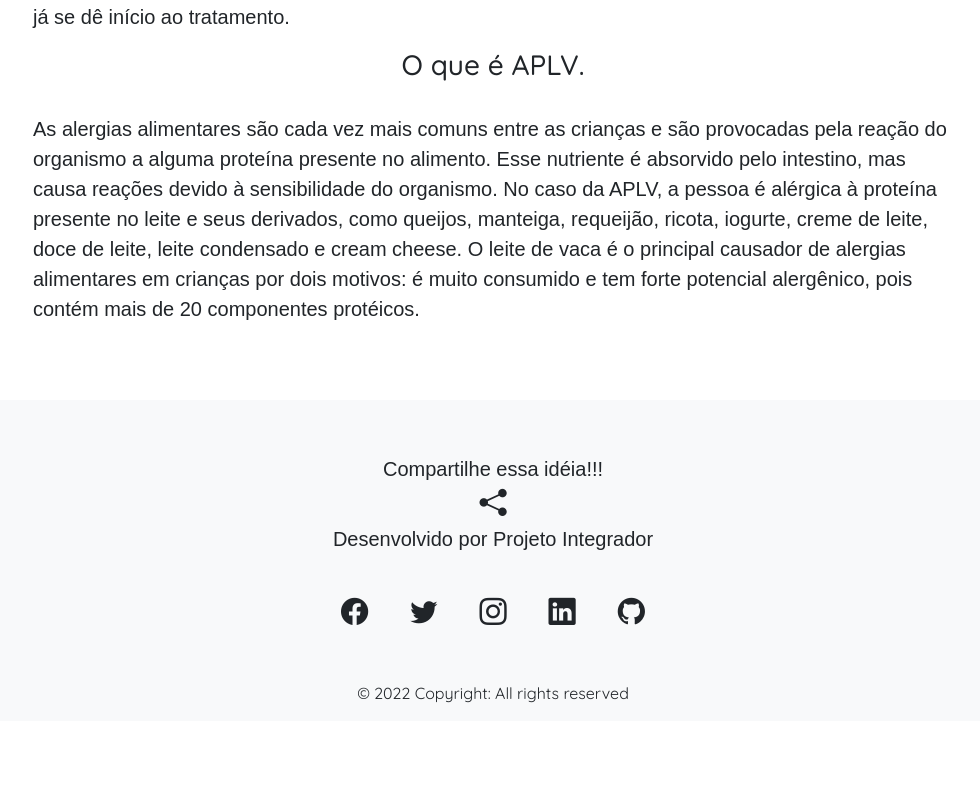
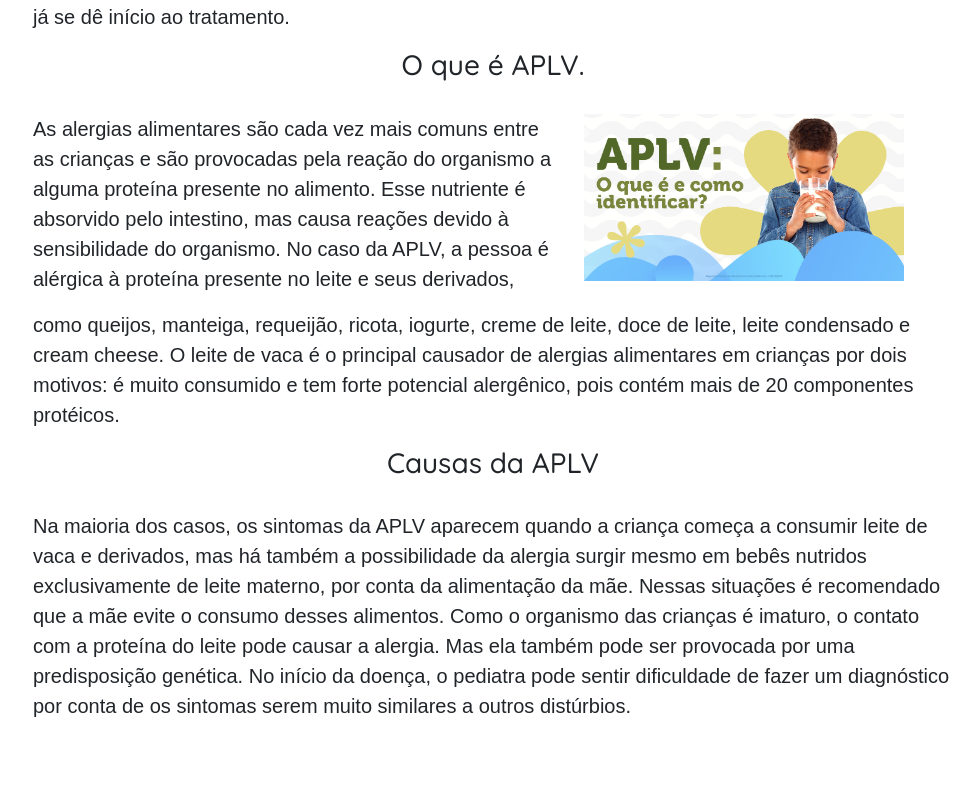
Before and after one commit to FernandoSantosBatista/APLV, a Vue app in the folder front/: page /sobre in a window 1280 px wide. Shown: the part 408-1200 px from the top of the page, without its empty margins (147-1127 px from the left). Before the commit the page ends 1129 px from the top, so only its background shows below. Built offline with nearby package versions, Linux system fonts and the light colour scheme; what vue-sweetalert2 would draw is missing.

Commit message:
cadastro

```diff
--- a/front/public/index.html
+++ b/front/public/index.html
@@ -6,7 +6,6 @@
     <meta name="viewport" content="width=device-width,initial-scale=1.0">
     <link rel="icon" href="">
     <title>APLV</title>
-
     <link href="https://cdn.jsdelivr.net/npm/bootstrap@5.1.3/dist/css/bootstrap.min.css" rel="stylesheet" integrity="sha384-1BmE4kWBq78iYhFldvKuhfTAU6auU8tT94WrHftjDbrCEXSU1oBoqyl2QvZ6jIW3" crossorigin="anonymous">
     <link rel="stylesheet" href="https://cdn.jsdelivr.net/npm/bootstrap-icons@1.8.1/font/bootstrap-icons.css">
   </head>
--- a/front/src/components/menu/Menu.vue
+++ b/front/src/components/menu/Menu.vue
@@ -10,9 +10,7 @@
         <li class="nav-item">
           <router-link to="/" class="nav-item text-white nav-link">Home</router-link>
         </li>
-        <li class="nav-item">
-          <router-link to="/gerenciamento-de-cadastros" class="nav-item text-white nav-link">Gerenciamento</router-link>
-        </li>
+
         <li class="nav-item">
           <router-link to="/gerenciamento-de-cadastros/novo" class="nav-item text-white  nav-link">Cadastrar</router-link>
         </li>
--- a/front/src/views/About.vue
+++ b/front/src/views/About.vue
@@ -7,10 +7,45 @@
   <div class="container ">
     <h3 class="text-center">Vamos entender...</h3>
     <br>
-    <p>A alergia à proteína do leite de vaca, conhecida como APLV, é a alergia alimentar mais comum durante a infância: estima-se que 2,2% das crianças são atingidas no primeiro ano de vida. Quem é alérgico ao leite de vaca pode apresentar desde sintomas bem leves, como uma urticária na pele, até reações bem graves, como o choque anafilático (reação alérgica súbita que pode ser fatal). Diante da suspeita de APLV, o bebê deve ser levado ao pediatra para que seja feito o diagnóstico correto e, caso confirmado, já se dê início ao tratamento.</p>
+    <p>A alergia à proteína do leite de vaca, conhecida como APLV, é a alergia alimentar mais comum durante a infância:
+      estima-se que 2,2% das crianças são atingidas no primeiro ano de vida. Quem é alérgico ao leite de vaca pode apresentar
+      desde sintomas bem leves, como uma urticária na pele, até reações bem graves, como o choque anafilático (reação alérgica
+      súbita que pode ser fatal). Diante da suspeita de APLV, o bebê deve ser levado ao pediatra para que seja feito o diagnóstico
+      correto e, caso confirmado, já se dê início ao tratamento.</p>
+
   <h3 class="text-center">O que é APLV.</h3>
     <br>
-    <p>As alergias alimentares são cada vez mais comuns entre as crianças e são provocadas pela reação do organismo a alguma proteína presente no alimento. Esse nutriente é absorvido pelo intestino, mas causa reações devido à sensibilidade do organismo. No caso da APLV, a pessoa é alérgica à proteína presente no leite e seus derivados, como queijos, manteiga, requeijão, ricota, iogurte, creme de leite, doce de leite, leite condensado e cream cheese. O leite de vaca é o principal causador de alergias alimentares em crianças por dois motivos: é muito consumido e tem forte potencial alergênico, pois contém mais de 20 componentes protéicos.</p>
+
+<div class="row">
+  <div class="col-sm-7 col-md-7">
+    <p>As alergias alimentares são cada vez mais comuns entre as crianças e são provocadas pela reação do organismo
+      a alguma proteína presente no alimento. Esse nutriente é absorvido pelo intestino, mas causa reações devido à
+      sensibilidade do organismo. No caso da APLV, a pessoa é alérgica à proteína presente no leite e seus derivados,
+        </p>
+  </div>
+
+  <div class="col-sm-5 col-md-5">
+      <img class="img-fluid" :src="require('@/assets/images/02.png')" alt="100" height="320" width="320">
+    </div>
+      <p>
+        como queijos, manteiga, requeijão, ricota, iogurte, creme de leite, doce de leite, leite condensado e cream cheese. O leite de vaca é o principal causador de alergias
+        alimentares em crianças por dois motivos: é muito consumido e tem forte potencial alergênico, pois contém mais de 20 componentes
+        protéicos.
+      </p>
+    </div>
+  <div>
+
+  </div>
+    <h3 class="text-center">Causas da APLV</h3>
+    <br>
+      <p>
+        Na maioria dos casos, os sintomas da APLV aparecem quando a criança começa a consumir leite de vaca e derivados, mas há também a
+        possibilidade da alergia surgir mesmo em bebês nutridos exclusivamente de leite materno, por conta da alimentação da mãe. Nessas
+        situações é recomendado que a mãe evite o consumo desses alimentos. Como o organismo das crianças é imaturo, o contato com a proteína
+        do leite pode causar a alergia. Mas ela também pode ser provocada por uma predisposição genética. No início da doença, o pediatra pode
+        sentir dificuldade de fazer um diagnóstico por conta de os sintomas serem muito similares a outros distúrbios.
+      </p>
+
   </div>
 </div>
 </template>
--- a/front/src/views/Dashboard.vue
+++ b/front/src/views/Dashboard.vue
@@ -28,7 +28,6 @@
 </body>
 </template>
 <script>
-
 
 export default {
   name: "Dashboard",
--- a/front/src/views/RegisterForm.vue
+++ b/front/src/views/RegisterForm.vue
@@ -4,6 +4,7 @@
     <div class="row " >
       <div class="col-sm-10">
         <h1 class="titulo">{{ registrationMode ? "Adicionar" : "Editar" }} Cadastros </h1>
+        <p>Cadastre-se para receber doação</p>
         <hr />
       </div>
     </div>
@@ -127,7 +128,7 @@ export default {
             .then(() => {
                 this.$swal({
                   icon: 'success',
-                  title: 'Cadastro cadastrado com sucesso!',
+                  title: 'Cadastro concluido aguarde contato!',
                   confirmButtonColor: '#0039A8',
                   animate: true
                 });
@@ -195,4 +196,8 @@ export default {
     padding: 40px;
 }
 
+p{
+  font-size: 16px;
+}
+
 </style>
```
Also changed, not shown: front/src/assets/images/02.png (added), front/src/assets/images/form.jpg (added).
